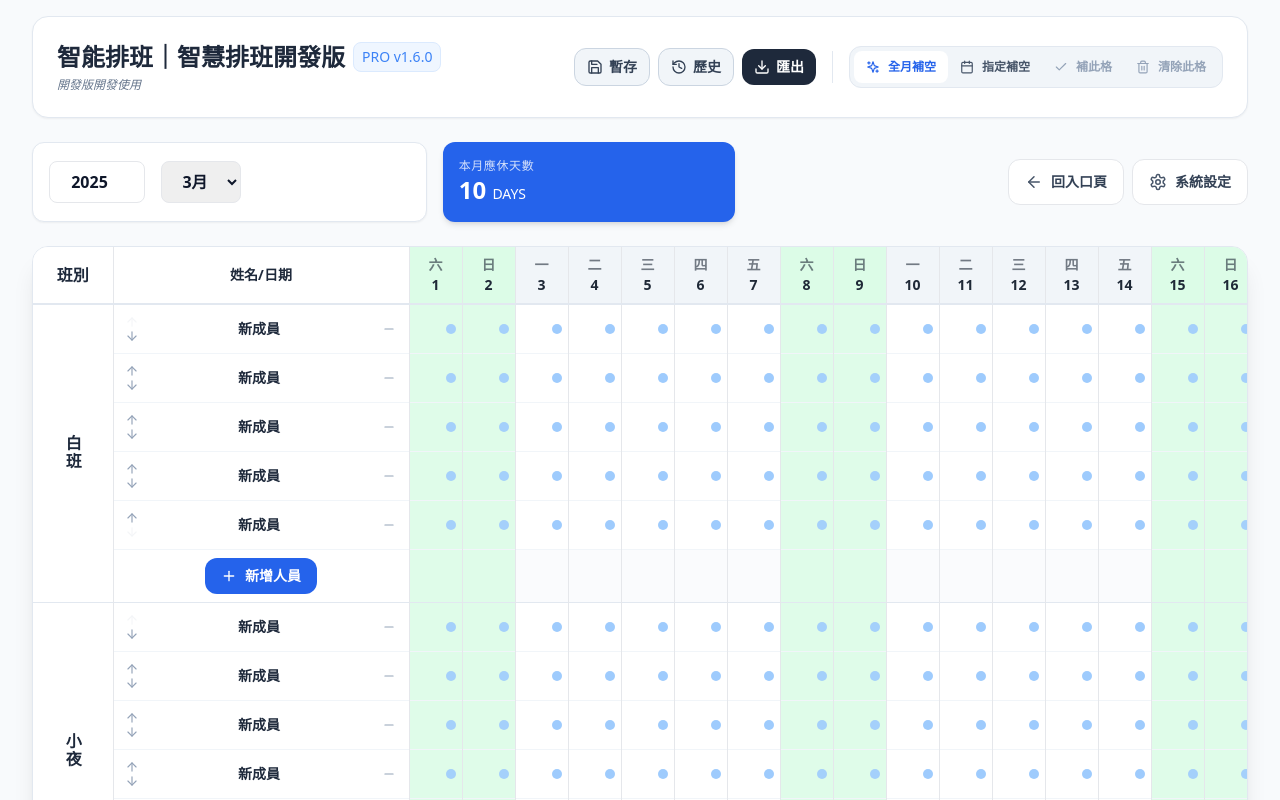
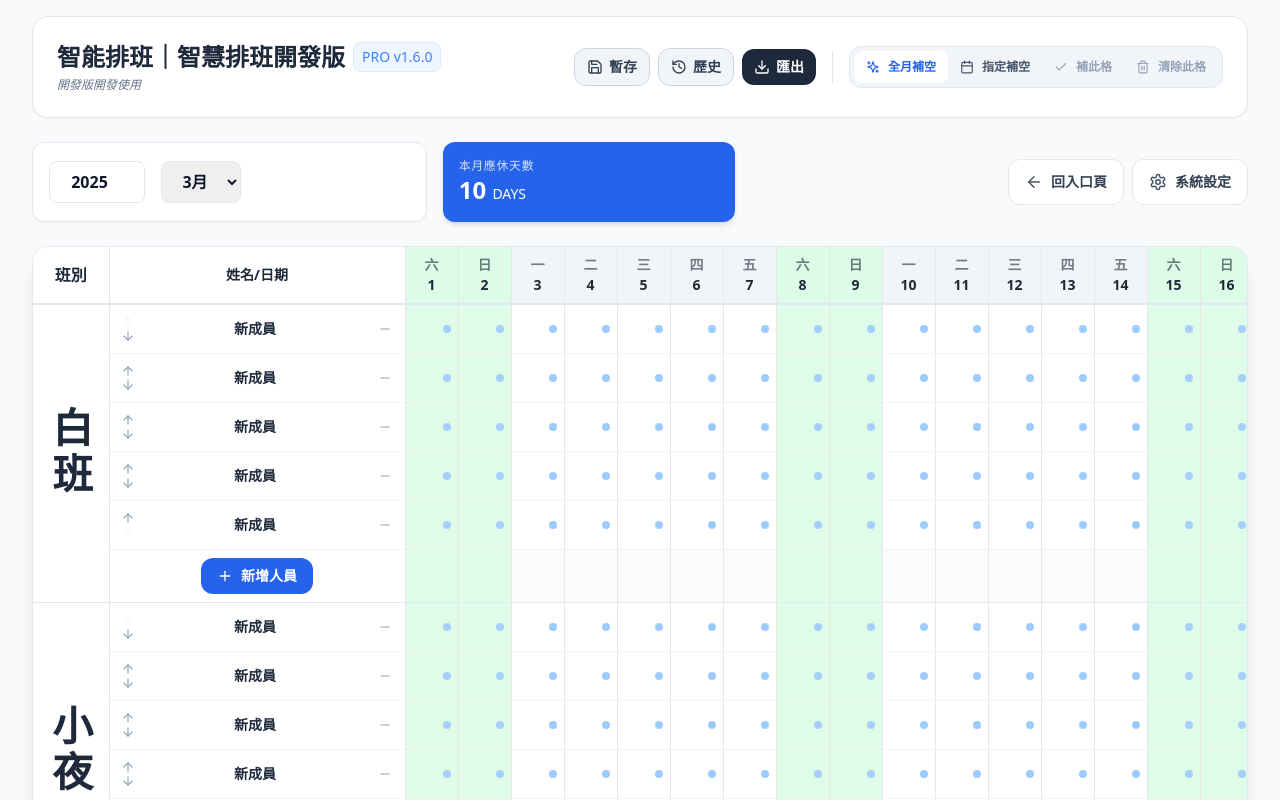
Before and after one commit to abyssynt/react-schedule-pro-smartfill, a React (Vite) app: page / in a window 1280 px wide. Both pictures are taken after a click on the button "進入排班系統". Shown: the top 800 px of the page. Built offline with nearby package versions, Linux system fonts and the light colour scheme.

Commit message:
Update App.jsx

```diff
--- a/src/App.jsx
+++ b/src/App.jsx
@@ -333,51 +333,53 @@ const HOSPITAL_RATIO_HINTS = {
 
 
 const UI_FONT_SIZE_OPTIONS = {
-  small: { label: '小', className: 'text-xs' },
-  medium: { label: '標準', className: 'text-sm' },
-  large: { label: '大', className: 'text-base' }
+  small: { label: '小', className: 'text-xs', shiftLabelSize: '1.45rem', shiftCellLabelSize: '1.55rem' },
+  medium: { label: '標準', className: 'text-sm', shiftLabelSize: '1.95rem', shiftCellLabelSize: '2.05rem' },
+  large: { label: '大', className: 'text-base', shiftLabelSize: '2.45rem', shiftCellLabelSize: '2.55rem' }
 };
 
 const getUiFontSizeClass = (sizeKey = 'medium') => UI_FONT_SIZE_OPTIONS[sizeKey]?.className || UI_FONT_SIZE_OPTIONS.medium.className;
+const getShiftLabelFontSize = (sizeKey = 'medium') => UI_FONT_SIZE_OPTIONS[sizeKey]?.shiftLabelSize || UI_FONT_SIZE_OPTIONS.medium.shiftLabelSize;
+const getShiftCellLabelFontSize = (sizeKey = 'medium') => UI_FONT_SIZE_OPTIONS[sizeKey]?.shiftCellLabelSize || UI_FONT_SIZE_OPTIONS.medium.shiftCellLabelSize;
 
 const UI_DENSITY_OPTIONS = {
   compact: {
-    shiftWidth: 68,
-    nameWidth: 116,
-    dayMinWidth: 38,
-    dayHeaderClass: 'px-1 py-1.5',
-    statHeaderClass: 'p-2',
+    shiftWidth: 58,
+    nameWidth: 98,
+    dayMinWidth: 32,
+    dayHeaderClass: 'px-0.5 py-1 text-[11px]',
+    statHeaderClass: 'p-1.5',
+    leaveHeaderClass: 'p-1',
+    cellHeightClass: 'h-8',
+    nameCellPaddingClass: 'px-1.5 py-1',
+    footCellPaddingClass: 'p-1.5',
+    groupLabelClass: '',
+    selectorDotClass: 'w-1.5 h-1.5'
+  },
+  standard: {
+    shiftWidth: 76,
+    nameWidth: 122,
+    dayMinWidth: 42,
+    dayHeaderClass: 'px-1.5 py-2 text-xs',
+    statHeaderClass: 'p-3',
     leaveHeaderClass: 'p-1.5',
-    cellHeightClass: 'h-9',
-    nameCellPaddingClass: 'px-2 py-1.5',
-    footCellPaddingClass: 'p-2',
-    groupLabelClass: 'text-[1.7rem]',
+    cellHeightClass: 'h-10',
+    nameCellPaddingClass: 'px-2 py-2',
+    footCellPaddingClass: 'p-2.5',
+    groupLabelClass: '',
     selectorDotClass: 'w-2 h-2'
   },
-  standard: {
-    shiftWidth: 80,
-    nameWidth: 128,
-    dayMinWidth: 44,
-    dayHeaderClass: 'px-1.5 py-2',
+  relaxed: {
+    shiftWidth: 100,
+    nameWidth: 156,
+    dayMinWidth: 56,
+    dayHeaderClass: 'px-2 py-2.5 text-sm',
     statHeaderClass: 'p-4',
     leaveHeaderClass: 'p-2',
-    cellHeightClass: 'h-10',
-    nameCellPaddingClass: 'px-2 py-2',
-    footCellPaddingClass: 'p-3',
-    groupLabelClass: 'text-[2rem]',
-    selectorDotClass: 'w-2.5 h-2.5'
-  },
-  relaxed: {
-    shiftWidth: 92,
-    nameWidth: 148,
-    dayMinWidth: 52,
-    dayHeaderClass: 'px-2 py-2.5',
-    statHeaderClass: 'p-4',
-    leaveHeaderClass: 'p-2',
-    cellHeightClass: 'h-11',
+    cellHeightClass: 'h-12',
     nameCellPaddingClass: 'px-3 py-2.5',
     footCellPaddingClass: 'p-3',
-    groupLabelClass: 'text-[2.2rem]',
+    groupLabelClass: '',
     selectorDotClass: 'w-3 h-3'
   }
 };
@@ -428,6 +430,8 @@ function ScheduleView({ changeScreen, colors, setColors, customHolidays, setCust
   const tableFontSizeClass = getUiFontSizeClass(uiSettings?.tableFontSize);
   const shiftColumnFontSizeClass = getUiFontSizeClass(uiSettings?.shiftColumnFontSize);
   const nameDateColumnFontSizeClass = getUiFontSizeClass(uiSettings?.nameDateColumnFontSize);
+  const shiftLabelFontSize = getShiftLabelFontSize(uiSettings?.shiftColumnFontSize);
+  const shiftCellLabelFontSize = getShiftCellLabelFontSize(uiSettings?.shiftColumnFontSize);
   const densityConfig = getUiDensityConfig(uiSettings?.tableDensity);
 
   const pageBackgroundColor = uiSettings?.pageBackgroundColor || '#f8fafc';
@@ -1580,7 +1584,7 @@ const openSelectedCellFillModal = () => {
                         {index === 0 && (
                           <td rowSpan={groupCount} className="sticky left-0 z-20 border-r text-center shadow-[4px_0_10px_-5px_rgba(0,0,0,0.1)]" style={{ width: densityConfig.shiftWidth, minWidth: densityConfig.shiftWidth, backgroundColor: shiftColumnBgColor }}>
                             <div className="flex items-center justify-center h-full min-h-[80px]">
-                              <span className={`${densityConfig.groupLabelClass} font-black leading-tight tracking-[0.14em] [writing-mode:vertical-rl] ${shiftColumnFontSizeClass}`} style={{ color: shiftColumnFontColor }}>
+                              <span className={`font-black leading-tight tracking-[0.14em] [writing-mode:vertical-rl]`} style={{ color: shiftColumnFontColor, fontSize: shiftCellLabelFontSize }}>
                                 {group}
                               </span>
                             </div>
```
